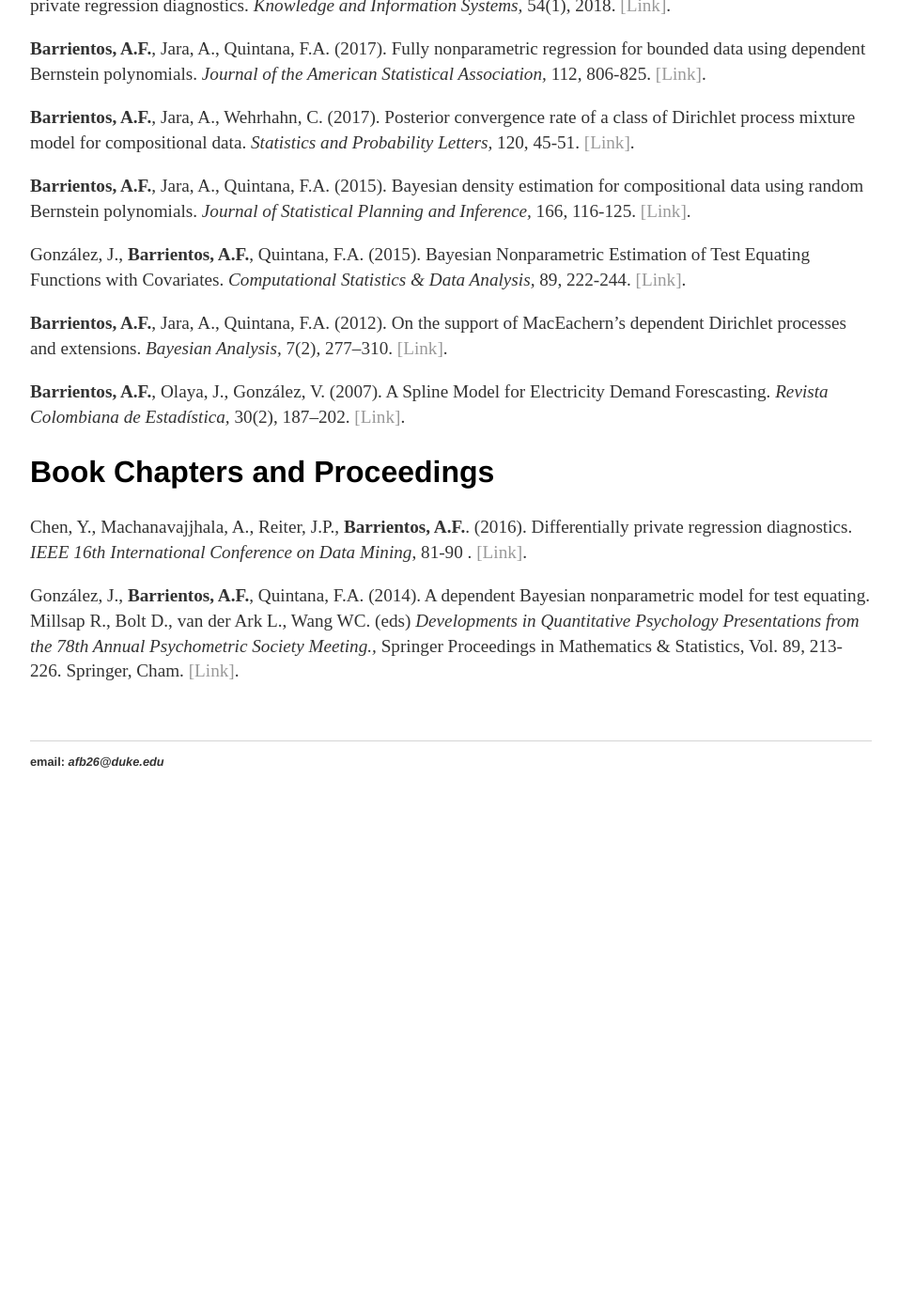
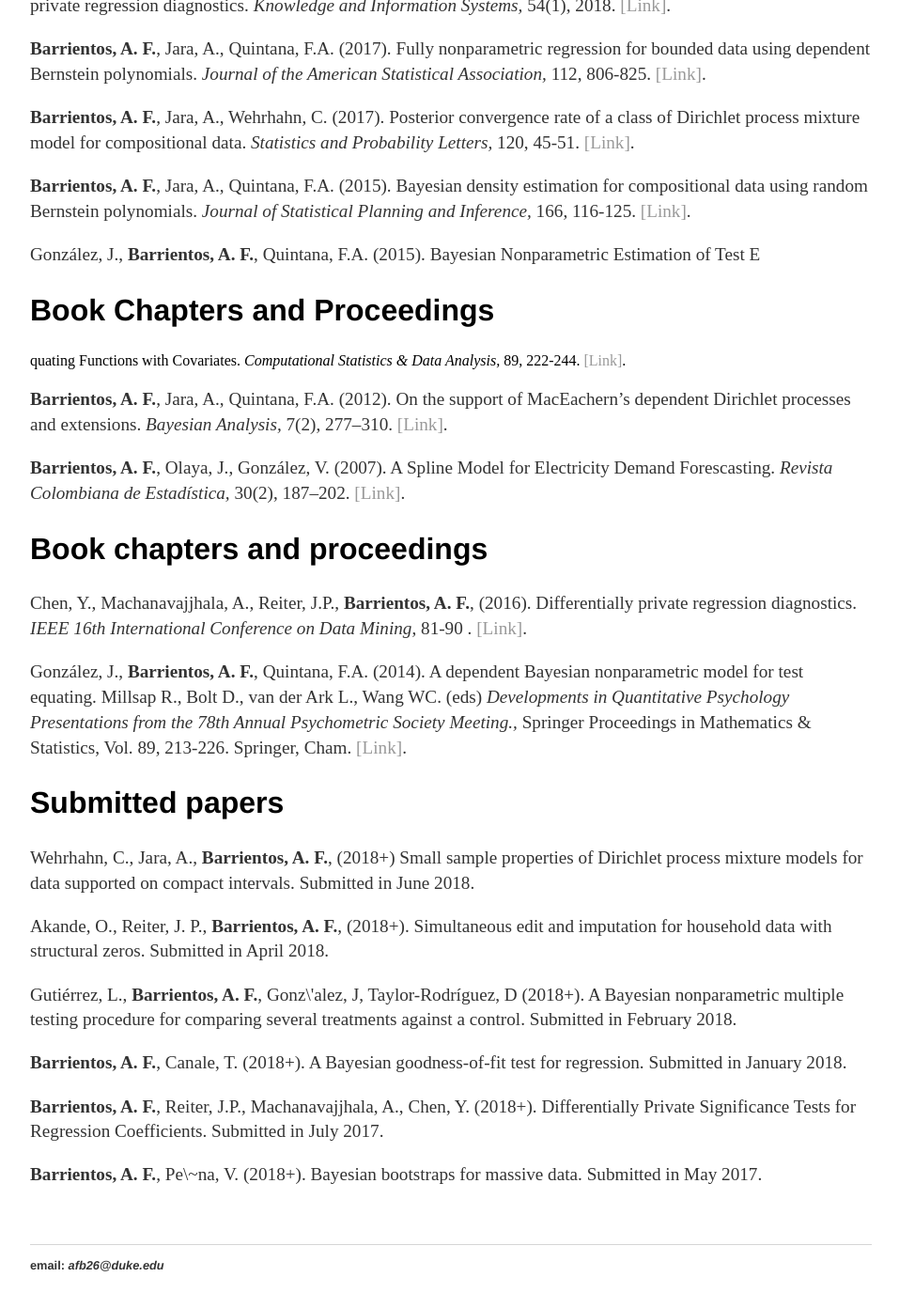
Before and after one commit to anfebar/anfebar.github.io, a Jekyll site: the page built from cv/index.html, in a window 1280 px wide and 1400 px high, scrolled down 635 px. Shown: the top 1392 px of the window at 94% size, without its empty margins (160-1117 px from the left). Built offline with Jekyll 4.4.1, drawn with Linux system fonts in a browser that asks for light colours; before the commit the page ends 1515 px from its top, so only the background shows below that; some of the changed text lies outside the part shown.

Commit message:
Update index.html

```diff
--- a/cv/index.html
+++ b/cv/index.html
@@ -17,67 +17,102 @@ title: Andrés F. Barrientos
 
 					<h2>Publications</h2>
 
-					<p><strong>Barrientos, A.F.</strong>, , Bolton, A., Balmat, T., Reiter, J. P., de Figueiredo, J. M.,
+					<p><strong>Barrientos, A. F.</strong>, , Bolton, A., Balmat, T., Reiter, J. P., de Figueiredo, J. M.,
 						Machanavajjhala, A., Chen, Y., Kneifel, C., and DeLong, M. (2018).
 						Providing access to confidential research data through synthesis and verification: An application
 						to data on employees of the US federal government.
 						<em>The Annals of Applied Statistics,</em> 12(2), 1124-1156.
 							<a href="https://projecteuclid.org/download/pdfview_1/euclid.aoas/1532743488">[Link]</a>.
 
-					<p>Akande, O., Reiter, J. P., <strong>Barrientos, A.F.</strong>, (2018).
+					<p>Akande, O., Reiter, J. P., <strong>Barrientos, A. F.</strong>, (2018).
 						Multiple imputation of missing values in household data with structural zeros.
 		                                Accepted for publication in <em>Survey Methodology</em>.
 							<a href="https://arxiv.org/pdf/1707.05916.pdf">[Link]</a>.
 
-					<p>Chen, Y., <strong>Barrientos, A.F.</strong>, A.F., Machanavajjhala, A., Reiter, J.P. (2018).
+					<p>Chen, Y., <strong>Barrientos, A. F.</strong>, A. F., Machanavajjhala, A., Reiter, J.P. (2018).
 						Is my model any good: differentially private regression diagnostics.
 		                                <em>Knowledge and Information Systems,</em> 54(1), 2018.
 							<a href="https://link.springer.com/content/pdf/10.1007%2Fs10115-017-1128-z.pdf	">[Link]</a>.
 
 
-					<p><strong>Barrientos, A.F.</strong>, Jara, A., Quintana, F.A. (2017).
+					<p><strong>Barrientos, A. F.</strong>, Jara, A., Quintana, F.A. (2017).
 						Fully nonparametric regression for bounded data using dependent Bernstein polynomials.
 						<em>Journal of the American Statistical Association,</em> 112, 806-825.
 							<a href="http://www.tandfonline.com/doi/abs/10.1080/01621459.2016.1180987">[Link]</a>.
 
-					<p><strong>Barrientos, A.F.</strong>, Jara, A., Wehrhahn, C. (2017).
+					<p><strong>Barrientos, A. F.</strong>, Jara, A., Wehrhahn, C. (2017).
 						Posterior convergence rate of a class of Dirichlet process mixture model for compositional data.
 						<em>Statistics and Probability Letters,</em> 120, 45-51.
 							<a href="http://www.sciencedirect.com/science/article/pii/S0167715215300730">[Link]</a>.
 
 
-					<p><strong>Barrientos, A.F.</strong>, Jara, A., Quintana, F.A. (2015).
+					<p><strong>Barrientos, A. F.</strong>, Jara, A., Quintana, F.A. (2015).
 						Bayesian density estimation for compositional data using random Bernstein polynomials.
 						<em>Journal of Statistical Planning and Inference,</em> 166, 116-125.
 							<a href="http://www.sciencedirect.com/science/article/pii/S0378375815000105">[Link]</a>.
 
-					<p>González, J., <strong>Barrientos, A.F.</strong>, Quintana, F.A. (2015).
-						Bayesian Nonparametric Estimation of Test Equating Functions with Covariates.
+					<p>González, J., <strong>Barrientos, A. F.</strong>, Quintana, F.A. (2015).
+						Bayesian Nonparametric Estimation of Test E
+					<h2>Book Chapters and Proceedings</h2>
+quating Functions with Covariates.
 						<em>Computational Statistics & Data Analysis,</em> 89, 222-244.
 							<a href="http://www.sciencedirect.com/science/article/pii/S0167947315000808">[Link]</a>.
 
-					<p><strong>Barrientos, A.F.</strong>, Jara, A., Quintana, F.A. (2012).
+					<p><strong>Barrientos, A. F.</strong>, Jara, A., Quintana, F.A. (2012).
 						On the support of MacEachern’s dependent Dirichlet processes and extensions.
 						<em>Bayesian Analysis,</em> 7(2), 277–310.
 							<a href="https://projecteuclid.org/euclid.ba/1339878889">[Link]</a>.
 
-		                        <p><strong>Barrientos, A.F.</strong>, Olaya, J., González, V. (2007).
+		                        <p><strong>Barrientos, A. F.</strong>, Olaya, J., González, V. (2007).
 						A Spline Model for Electricity Demand Forescasting.
 						<em>Revista Colombiana de Estadística,</em> 30(2), 187–202.
 							<a href="http://www.scielo.org.co/pdf/rce/v30n2/v30n2a03.pdf">[Link]</a>.
 
-					<h2>Book Chapters and Proceedings</h2>
+					<h2>Book chapters and proceedings</h2>
 
-					<p>Chen, Y., Machanavajjhala, A., Reiter, J.P., <strong>Barrientos, A.F.</strong>. (2016).
+					<p>Chen, Y., Machanavajjhala, A., Reiter, J.P., <strong>Barrientos, A. F.</strong>, (2016).
 						 Differentially private regression diagnostics.
 						<em>IEEE 16th International Conference on Data Mining</em>, 81-90 .
 							<a href="http://ieeexplore.ieee.org/abstract/document/7837832/?reload=true">[Link]</a>.
 
 
-					<p>González, J., <strong>Barrientos, A.F.</strong>, Quintana, F.A. (2014).
+					<p>González, J., <strong>Barrientos, A. F.</strong>, Quintana, F.A. (2014).
 						A dependent Bayesian nonparametric model for test equating.
 						Millsap R., Bolt D., van der Ark L., Wang WC. (eds)
 						<em>Developments in Quantitative Psychology Presentations from the 78th Annual Psychometric Society Meeting.,</em>
 						Springer Proceedings in Mathematics & Statistics, Vol. 89,  213-226. Springer, Cham.
 							<a href="https://link.springer.com/chapter/10.1007/978-3-319-07503-7_13">[Link]</a>.
-	</div>
+
+					<h2>Submitted papers</h2>
+
+					<p>Wehrhahn, C., Jara, A., <strong>Barrientos, A. F.</strong>, (2018+)
+						Small sample properties of Dirichlet process mixture models for data supported on compact intervals.
+						Submitted in June 2018.
+
+
+					<p>Akande, O., Reiter, J. P., <strong>Barrientos, A. F.</strong>, (2018+).
+						Simultaneous edit and imputation for household data with structural zeros.
+						Submitted in April 2018.
+
+
+					<p>Gutiérrez, L., <strong>Barrientos, A. F.</strong>, Gonz\'alez, J, Taylor-Rodríguez, D (2018+).
+						A Bayesian nonparametric multiple testing procedure for comparing several treatments against a control.
+						Submitted in February 2018.
+
+
+					<p><strong>Barrientos, A. F.</strong>, Canale, T. (2018+).
+						A Bayesian goodness-of-fit test for regression.
+						Submitted in January 2018.
+
+
+					<p><strong>Barrientos, A. F.</strong>, Reiter, J.P.,  Machanavajjhala, A.,  Chen, Y. (2018+).
+						Differentially Private Significance Tests for Regression Coefficients.
+						Submitted in July 2017.
+
+					<p> <strong>Barrientos, A. F.</strong>, Pe\~na, V. (2018+).
+						Bayesian bootstraps for massive data.
+						Submitted in May 2017.
+
+
+
+</div>
```
